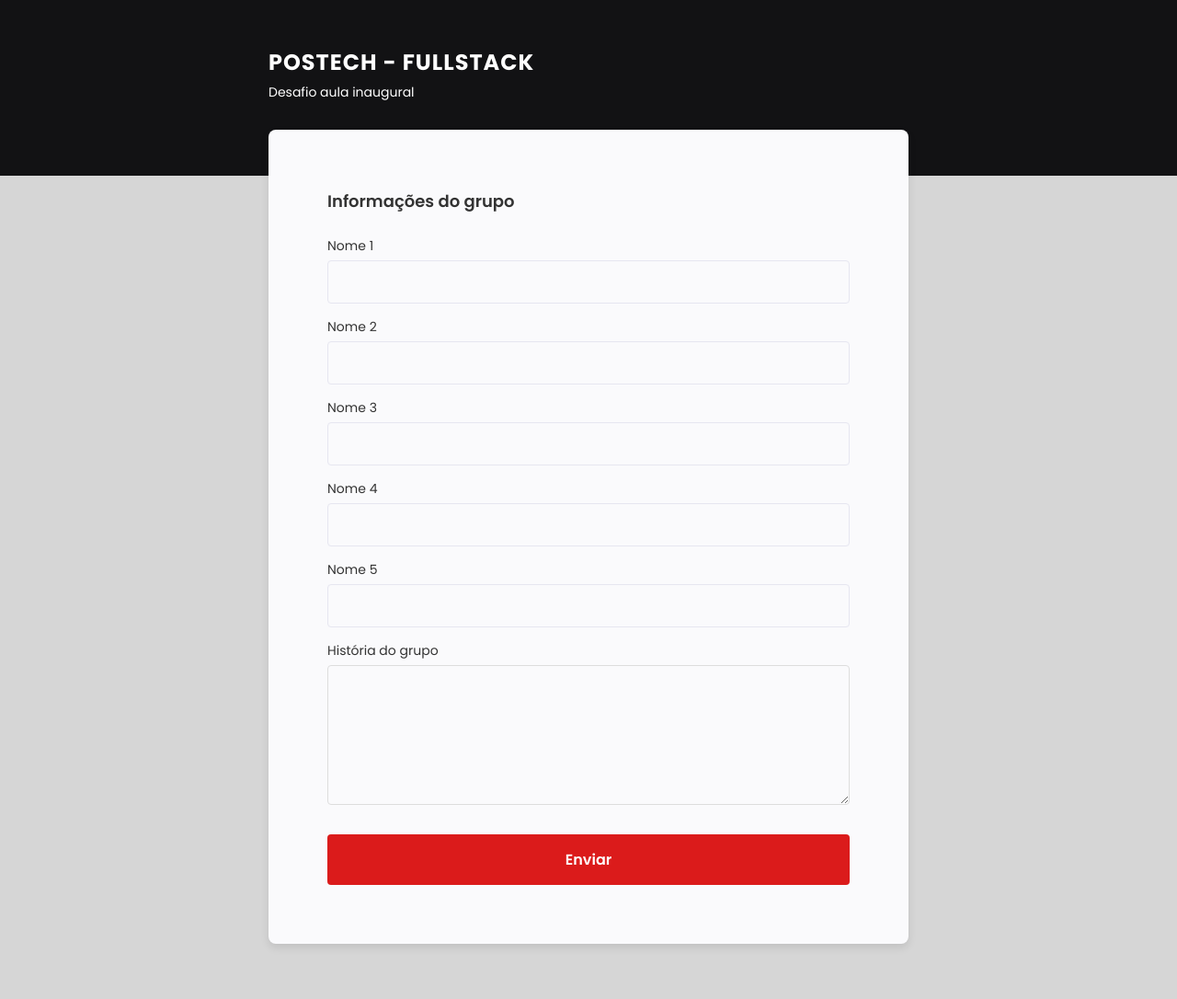
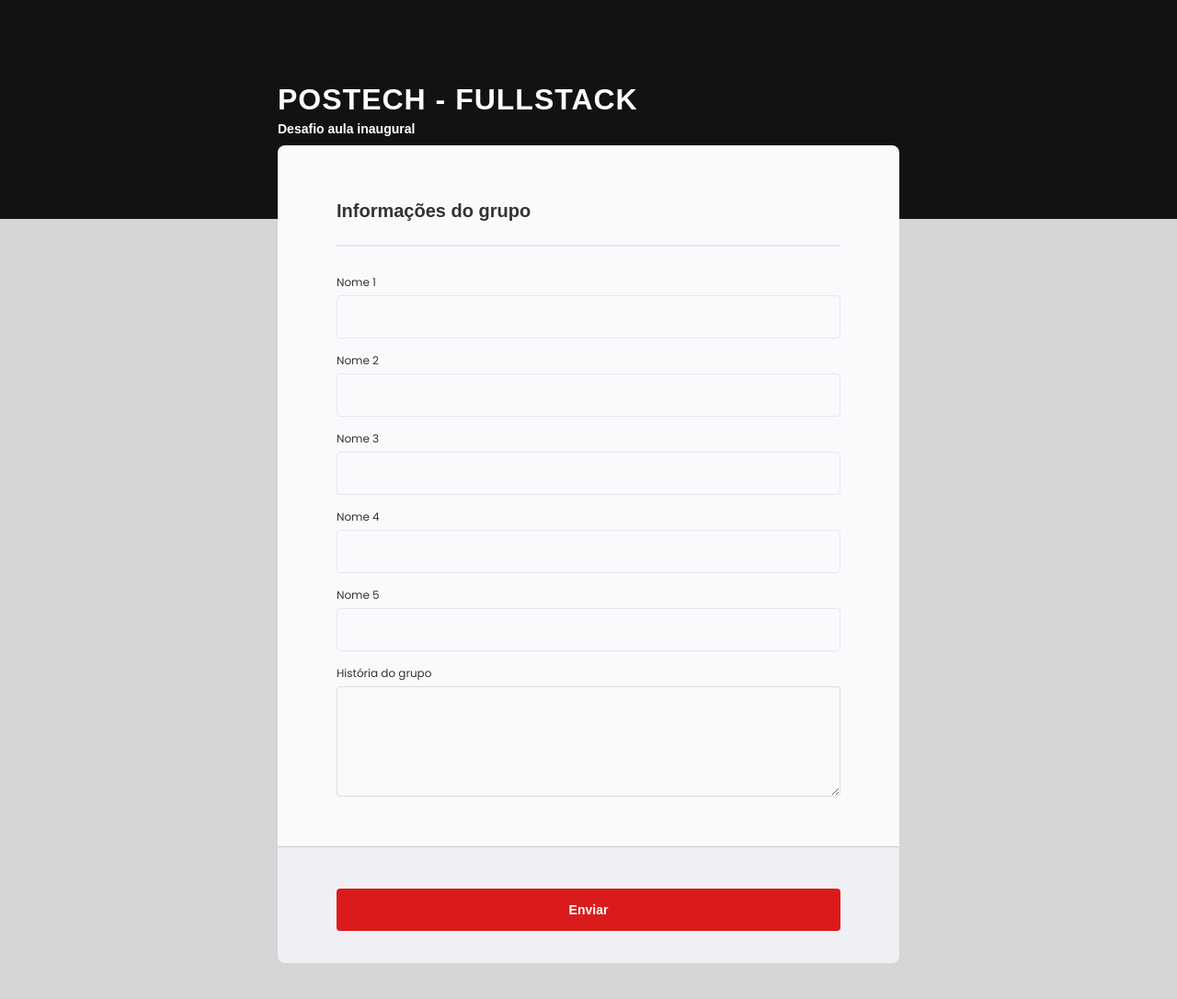
Before and after one commit to caiolinsdev/pos-aula1, a plain HTML site: page index.html in a window 1280 px wide. Shown: the part 40-1126 px from the top of the page at 92% size. Drawn offline with Linux system fonts and the light colour scheme.

Commit message:
feat: realizado ajustes no front para ficar mais parecido com o mockup

```diff
--- a/index.html
+++ b/index.html
@@ -20,6 +20,7 @@
     <div class="container">
         <form class="form-container" id="contactForm">
             <h2 class="form-title">Informações do grupo</h2>
+            <hr style="border: 1px solid #E6E6F0; margin-bottom: 30px;">
 
             <div class="input-group">
                 <label class="input-label">Nome 1</label>
@@ -48,10 +49,11 @@
 
             <div class="input-group">
                 <label class="input-label">História do grupo</label>
-                <textarea class="textarea-field" id="message" rows="6" required></textarea>
+                <textarea class="textarea-field" id="message" required></textarea>
             </div>
-
-            <button type="submit" class="submit-button">Enviar</button>
+            <div class="form-footer">
+                <button type="submit" class="submit-button">Enviar</button>
+            </div>
         </form>
     </div>
     <script src="script.js"></script>
--- a/style.css
+++ b/style.css
@@ -5,7 +5,7 @@
 }
 
 body {
-    font-family: 'Poppins', sans-serif;
+    font-family: "Archivo", sans-serif;
     background-color: #D6D6D6;
     min-height: 100vh;
 }
@@ -13,7 +13,7 @@ body {
 .header {
     background-color: #121214;
     width: 100%;
-    padding: 40px 0 80px 0;
+    padding: 70px 0 80px 0;
     position: relative;
     max-height: 368px;
 }
@@ -23,11 +23,10 @@ body {
     margin: 0 auto;
     text-align: left;
     color: white;
-    padding: 0 20px;
+    padding: 10px 30px;
 }
 
 .header-content h1 {
-    font-size: 24px;
     font-weight: 700;
     margin-top: 50px;
     margin-bottom: 5px;
@@ -37,29 +36,28 @@ body {
 .subtitle {
     font-size: 14px;
     color: #FFFFFF;
-    font-weight: 400;
+    font-weight: 700;
 }
 
 .container {
     max-width: 736px;
     margin: 0 auto;
-    padding: 0 20px;
+    padding: 0 30px;
     position: relative;
-    top: -50px;
+    top: -80px;
 }
 
 .form-container {
     background-color: #FAFAFC;
-    padding: 64px;
+    padding: 60px 64px;
     border-radius: 8px;
-    box-shadow: 0 4px 10px rgba(0, 0, 0, 0.1);
     position: relative;
     z-index: 10;
 }
 
 .form-title {
     color: #333;
-    font-size: 18px;
+    font-size: 20px;
     margin-bottom: 25px;
     font-weight: 600;
 }
@@ -71,7 +69,7 @@ body {
 .input-label {
     display: block;
     color: #333;
-    font-size: 14px;
+    font-size: 12px;
     font-weight: 400;
     margin-bottom: 5px;
     text-align: left;
@@ -116,6 +114,16 @@ body {
     box-shadow: 0 0 0 2px rgba(0, 123, 255, 0.25);
 }
 
+.form-footer {
+    margin: 50px -64px -64px;
+    border-top: 1px solid #cacaca;
+    background-color: #F0F0F4;
+    text-align: center;
+    padding: 35px 64px;
+    border-radius: 0px 0px 8px 8px;
+    font-weight: 400;
+}
+
 .submit-button {
     width: 100%;
     background-color: #DB1B1B;
@@ -123,12 +131,11 @@ body {
     padding: 15px 40px 15px 40px;
     border: none;
     border-radius: 4px;
-    font-size: 16px;
+    font-size: 14px;
     font-weight: 600;
     cursor: pointer;
     transition: background-color 0.3s ease;
     margin-top: 10px;
-    font-family: 'Poppins', sans-serif;
 }
 
 .submit-button:hover {
```
